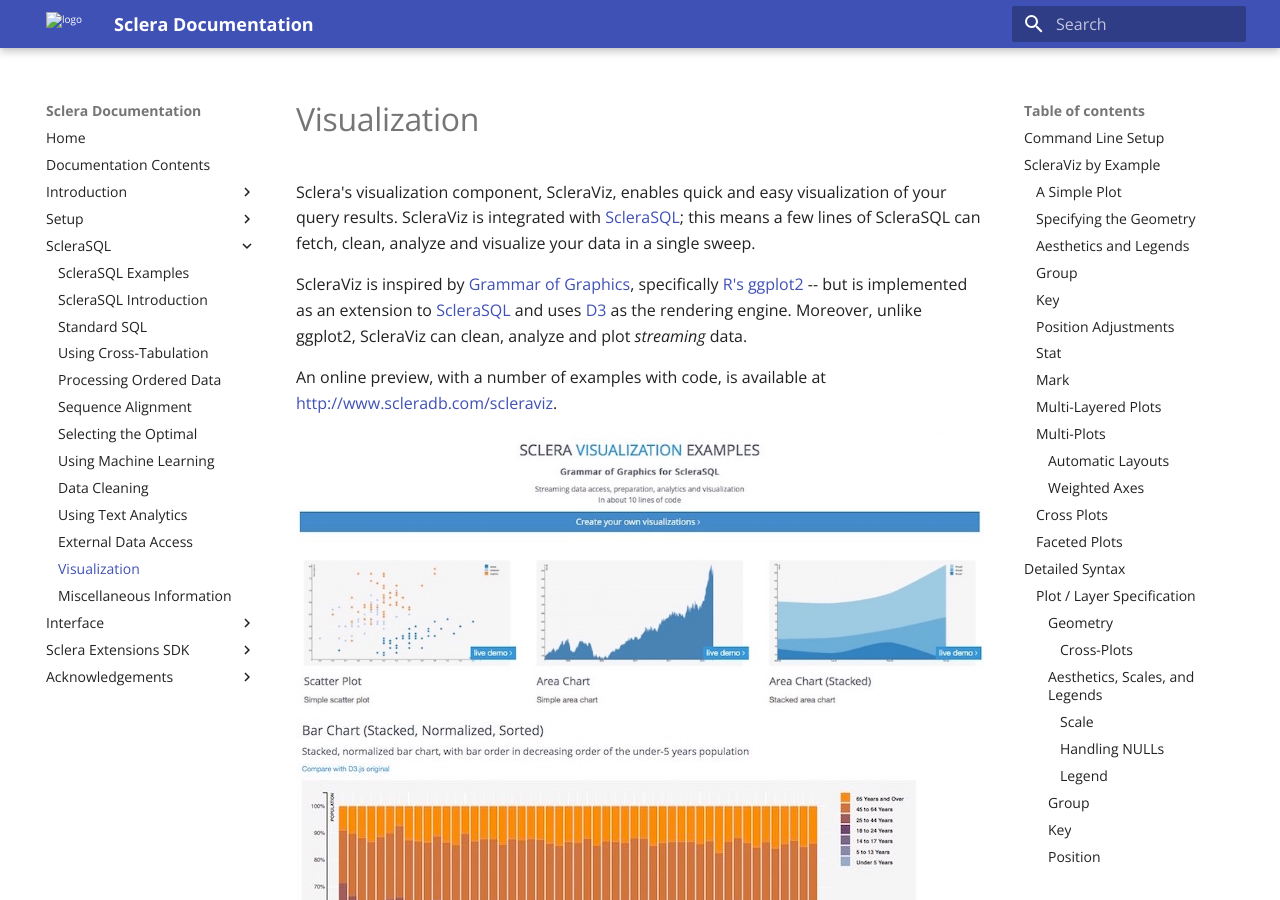
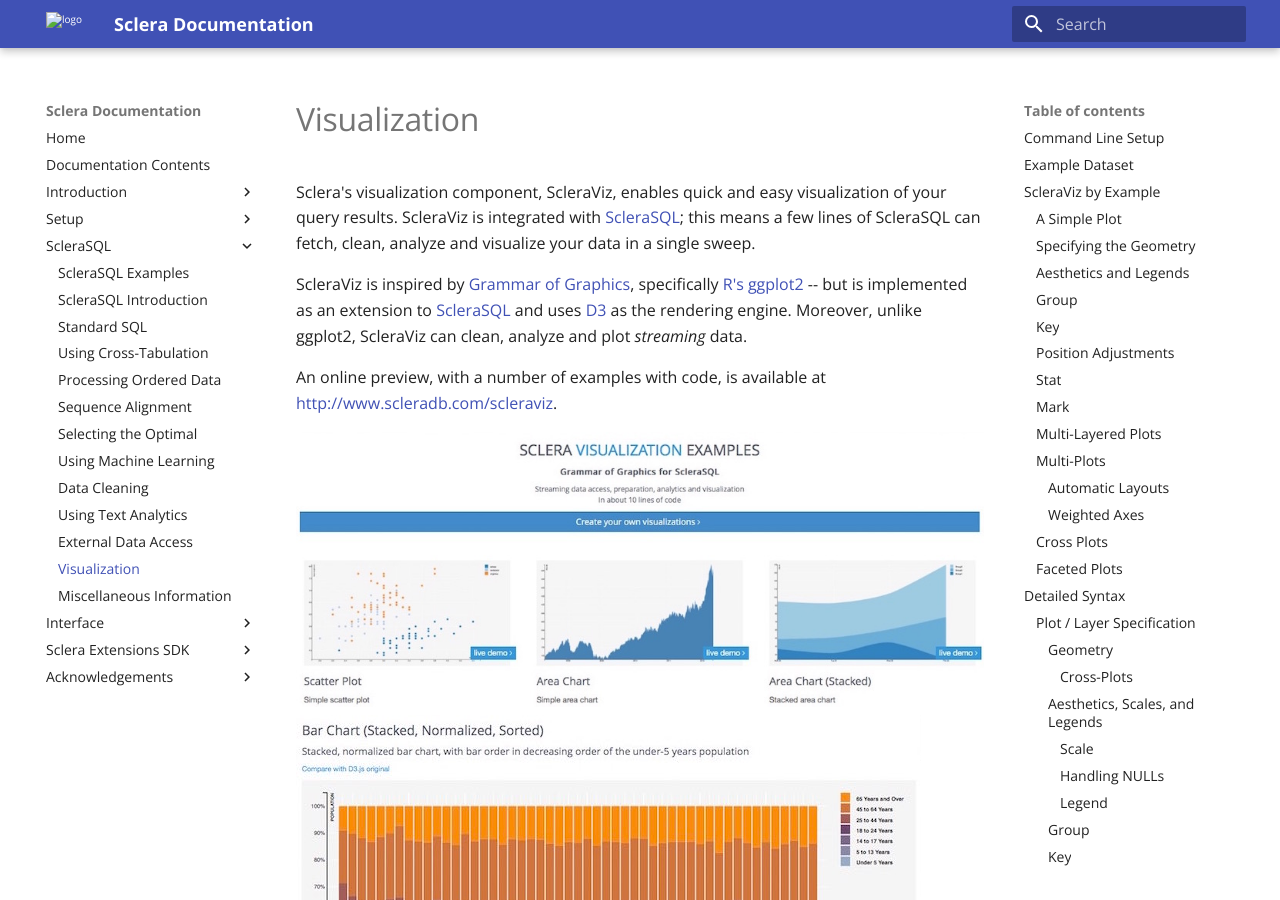
Before and after one commit to scleradb/scleradb.github.io, an MkDocs documentation site: the page built from docsrc/sclerasql/visualization.md, in a window 1280 px wide and 900 px high. Built offline with MkDocs 1.6.1 and Material for MkDocs 9.7.7, drawn with Linux system fonts in a browser that asks for light colours.

Commit message:
Made the note on example dataset a section

```diff
--- a/docsrc/sclerasql/visualization.md
+++ b/docsrc/sclerasql/visualization.md
@@ -52,7 +52,7 @@
 
         > display stop;
 
-**Example Dataset**
+## Example Dataset
 
 In the following, we will be using the ["tipping" dataset](https://vincentarelbundock.github.io/Rdatasets/doc/reshape2/tips.html) as our running example. The data set contains information about tips received by a waiter in a restaurant over a period of time. The information includes the tip in dollars, total bill in dollars, gender of the bill payer, whether there were smokers in the party, day of the week, time of day, and size of the party. Further details on the data can be found [here](https://vincentarelbundock.github.io/Rdatasets/doc/reshape2/tips.html).
 
```
